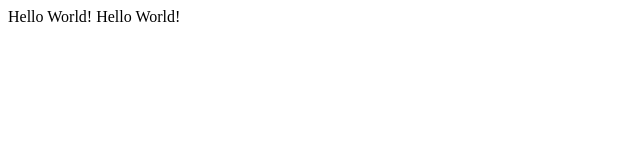
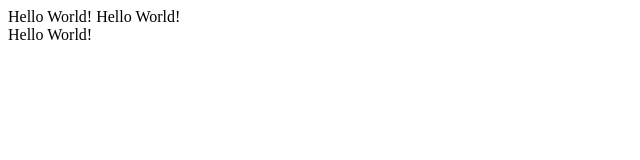
Before and after one commit to itys/htdocs, a plain HTML site: page index.html in a window 1280 px wide. Shown: the full height of the page, 0-640 px from the left. Drawn offline with Linux system fonts and the light colour scheme.

Commit message:
Updated index.html with formatting changes.
Minor formatting, may change later.

```diff
--- a/index.html
+++ b/index.html
@@ -9,4 +9,8 @@
 	Hello World!
 	</body>
 
+	<footer>
+	Hello World!
+	</footer>
+
 </html>
```
Lines whose indentation alone changed are shown as unchanged.
